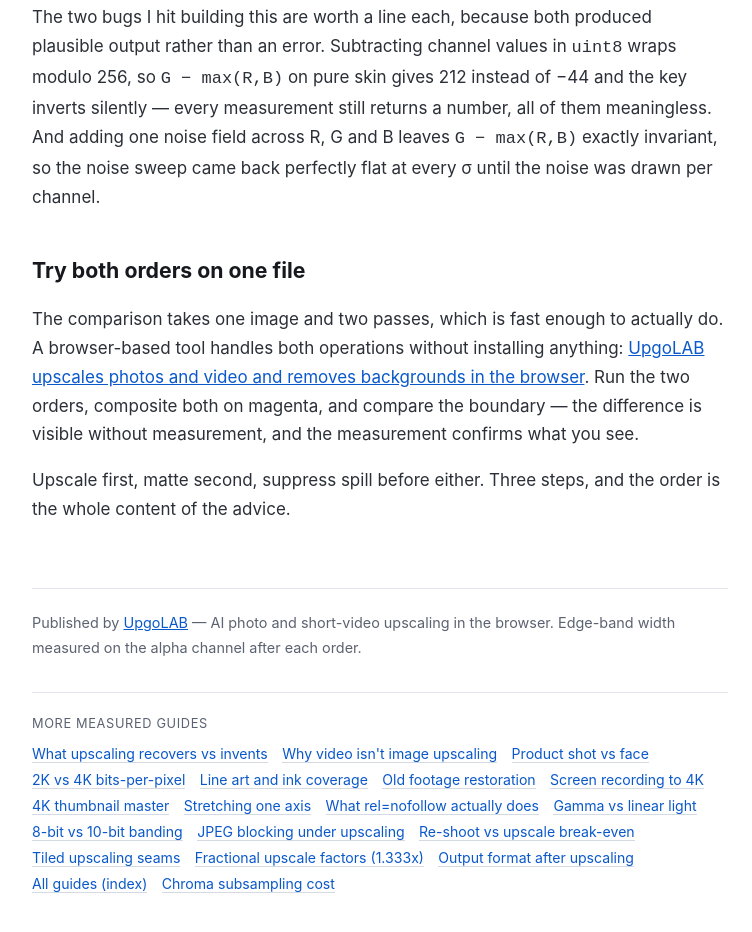
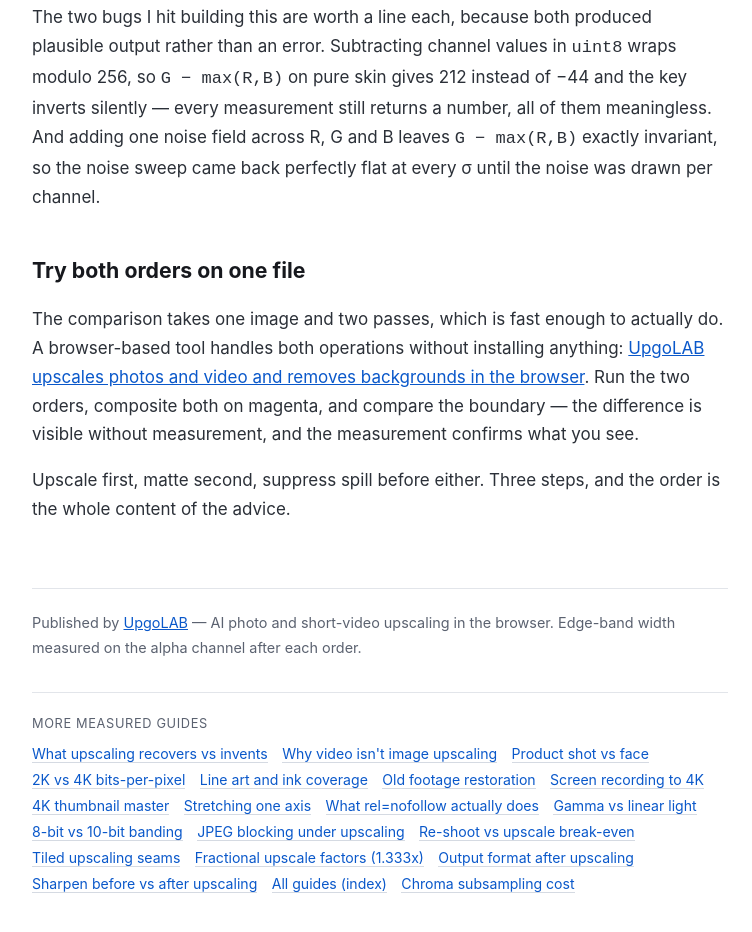
Before and after one commit to celticgemini001/upgolab-remove-background-and-upscale, a plain HTML site: page index.html in a window 1280 px wide. Shown: the part 9820-10752 px from the top of the page, without its empty margins (260-1012 px from the left). Drawn offline with Linux system fonts and the light colour scheme.

Commit message:
Add nav link to sharpen-before-vs-after page

```diff
--- a/index.html
+++ b/index.html
@@ -449,6 +449,7 @@ in the browser. Edge-band width measured on the alpha channel after each order.
   <li><a href="https://celticgemini001.github.io/upgolab-tiled-upscale-seams/">Tiled upscaling seams</a></li>
   <li><a href="https://celticgemini001.github.io/upgolab-fractional-upscale-factors/">Fractional upscale factors (1.333x)</a></li>
   <li><a href="https://celticgemini001.github.io/upgolab-output-format-after-upscale/">Output format after upscaling</a></li>
+  <li><a href="https://celticgemini001.github.io/upgolab-sharpen-before-or-after-upscale/">Sharpen before vs after upscaling</a></li>
   <li><a href="https://celticgemini001.github.io/upgolab-tools/">All guides (index)</a></li>
   <li><a href="https://celticgemini001.github.io/upgolab-chroma-subsampling/">Chroma subsampling cost</a></li>
 </ul>
```
